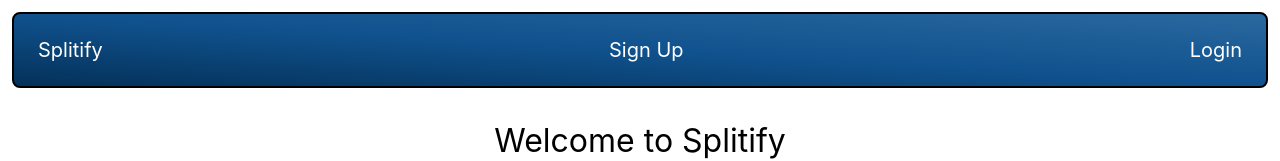
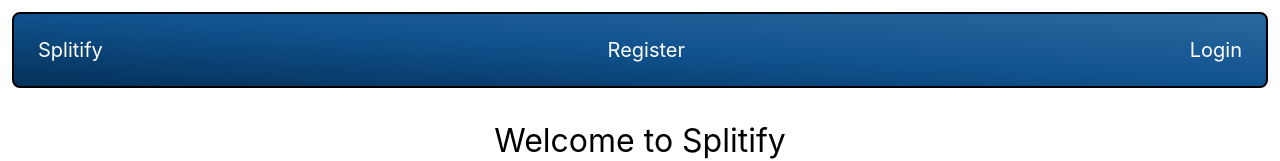
Before and after one commit to flo951/final-project-upleveled, a Next.js app: page / in a window 1280 px wide. Shown: the top 161 px of the page. Built offline with nearby package versions, Linux system fonts and the light colour scheme; no server answers.

Commit message:
Add sign up to register

```diff
--- a/components/Header.tsx
+++ b/components/Header.tsx
@@ -96,7 +96,7 @@ export default function Header(props: Props) {
         <div css={flexRowHeaderStyles}>
           <div css={flexContainerStyles}>
             <Link href="/users/protected">
-              <a>Dashboard</a>
+              <a>Overview</a>
             </Link>
             <Link href="/createevent">
               <a>Create New Event</a>
@@ -120,7 +120,7 @@ export default function Header(props: Props) {
             <a>Splitify</a>
           </Link>
           <Link href="/register">
-            <a data-test-id="sign-up">Sign Up</a>
+            <a data-test-id="sign-up">Register</a>
           </Link>
           <Link href="/login">
             <a data-test-id="login">Login</a>
```
